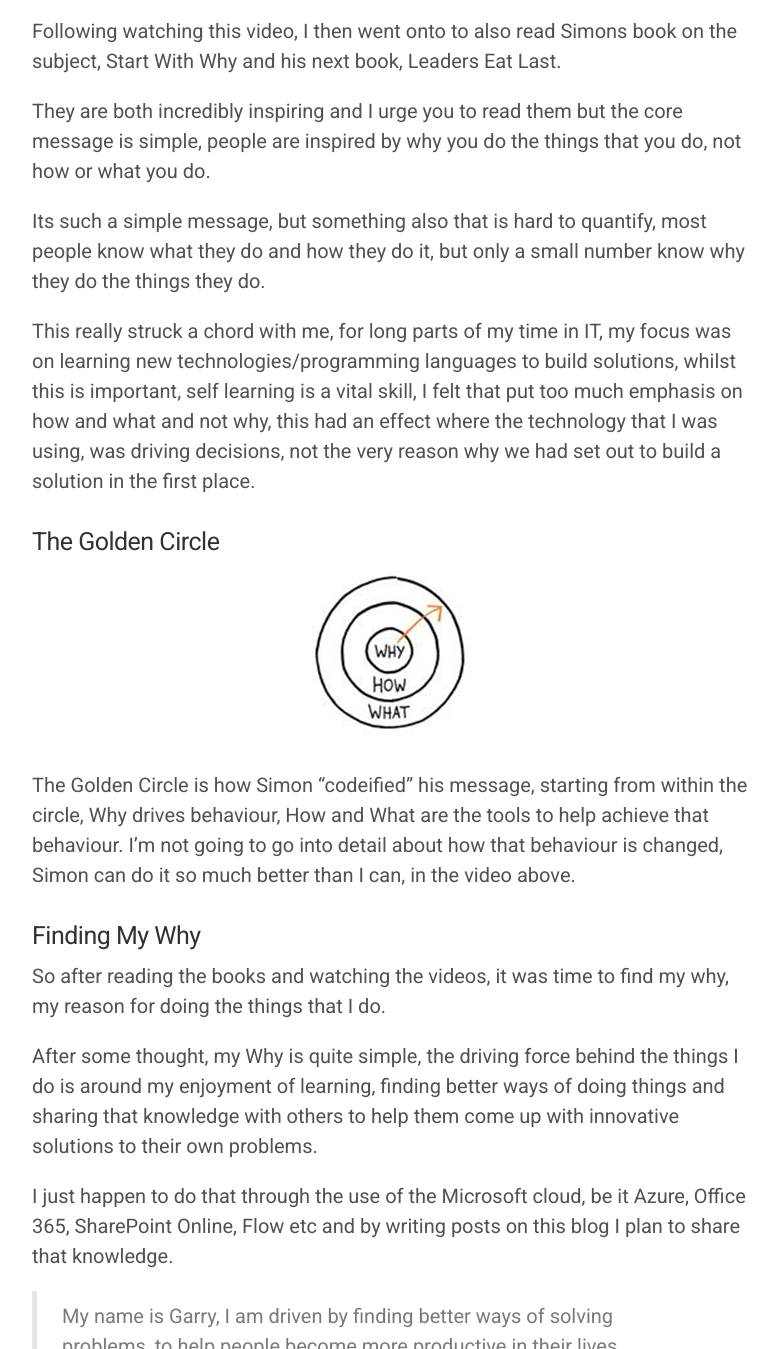
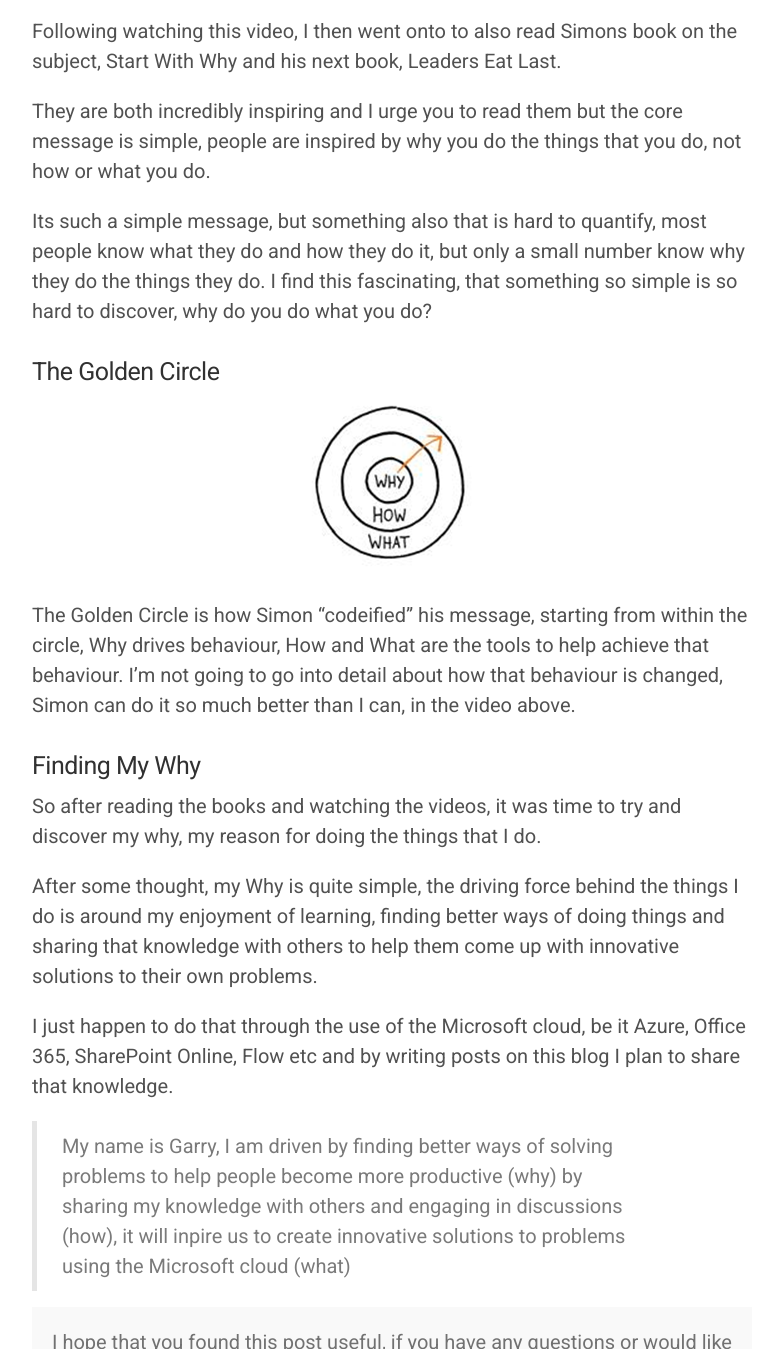
Before and after one commit to garrytrinder/garrytrinder.github.io, a Jekyll site: the page built from _posts/2018-05-24-start-with-why.md, in a window 1280 px wide and 1400 px high, scrolled down 700 px, cut to the strip 51-1400 px from the top of the window. Shown: the whole strip, without its empty margins (248-1026 px from the left). Built offline with Jekyll 4.4.1, drawn with Linux system fonts in a browser that asks for light colours; nearby versions of some CDN libraries; some of the changed text lies outside the part shown.

Commit message:
Final edit

```diff
--- a/_posts/2018-05-24-start-with-why.md
+++ b/_posts/2018-05-24-start-with-why.md
@@ -19,9 +19,7 @@ Following watching this video, I then went onto to also read Simons book on the
 
 They are both incredibly inspiring and I urge you to read them but the core message is simple, people are inspired by why you do the things that you do, not how or what you do.
 
-Its such a simple message, but something also that is hard to quantify, most people know what they do and how they do it, but only a small number know why they do the things they do.
-
-This really struck a chord with me, for long parts of my time in IT, my focus was on learning new technologies/programming languages to build solutions, whilst this is important, self learning is a vital skill, I felt that put too much emphasis on how and what and not why, this had an effect where the technology that I was using, was driving decisions, not the very reason why we had set out to build a solution in the first place.
+Its such a simple message, but something also that is hard to quantify, most people know what they do and how they do it, but only a small number know why they do the things they do. I find this fascinating, that something so simple is so hard to discover, why do you do what you do?
 
 ### The Golden Circle
 
@@ -31,10 +29,10 @@ The Golden Circle is how Simon "codeified" his message, starting from within the
 
 ### Finding My Why
 
-So after reading the books and watching the videos, it was time to find my why, my reason for doing the things that I do.
+So after reading the books and watching the videos, it was time to try and discover my why, my reason for doing the things that I do.
 
 After some thought, my Why is quite simple, the driving force behind the things I do is around my enjoyment of learning, finding better ways of doing things and sharing that knowledge with others to help them come up with innovative solutions to their own problems.
 
 I just happen to do that through the use of the Microsoft cloud, be it Azure, Office 365, SharePoint Online, Flow etc and by writing posts on this blog I plan to share that knowledge.
 
-> My name is Garry, I am driven by finding better ways of solving problems, to help people become more productive in their lives (why), by sharing my knowledge with others and engaging in discussions (how), this will enable us to create innovative solutions to problems using the Microsoft cloud (what).
+> My name is Garry, I am driven by finding better ways of solving problems to help people become more productive (why) by sharing my knowledge with others and engaging in discussions (how), it will inpire us to create innovative solutions to problems using the Microsoft cloud (what)
```
